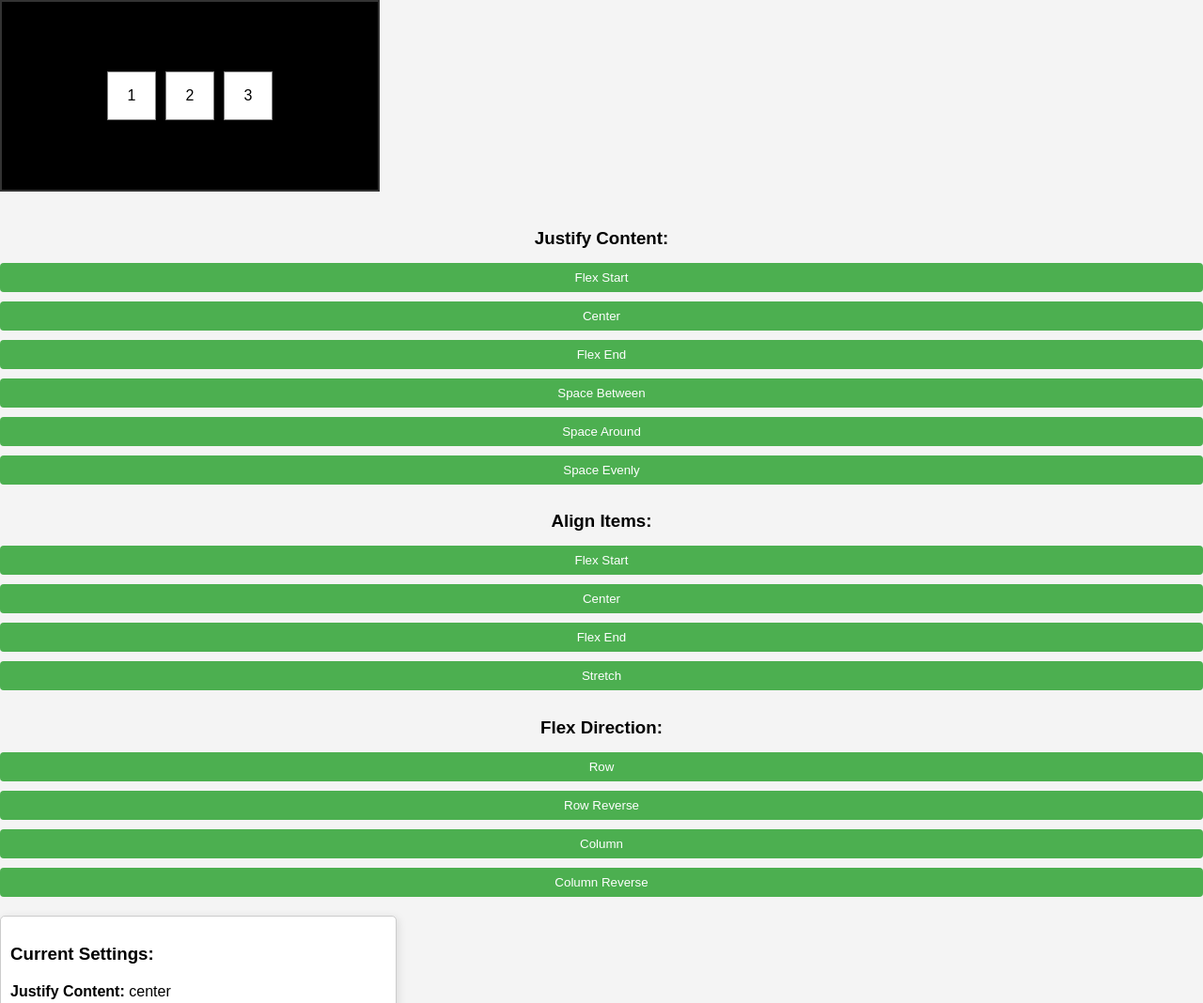
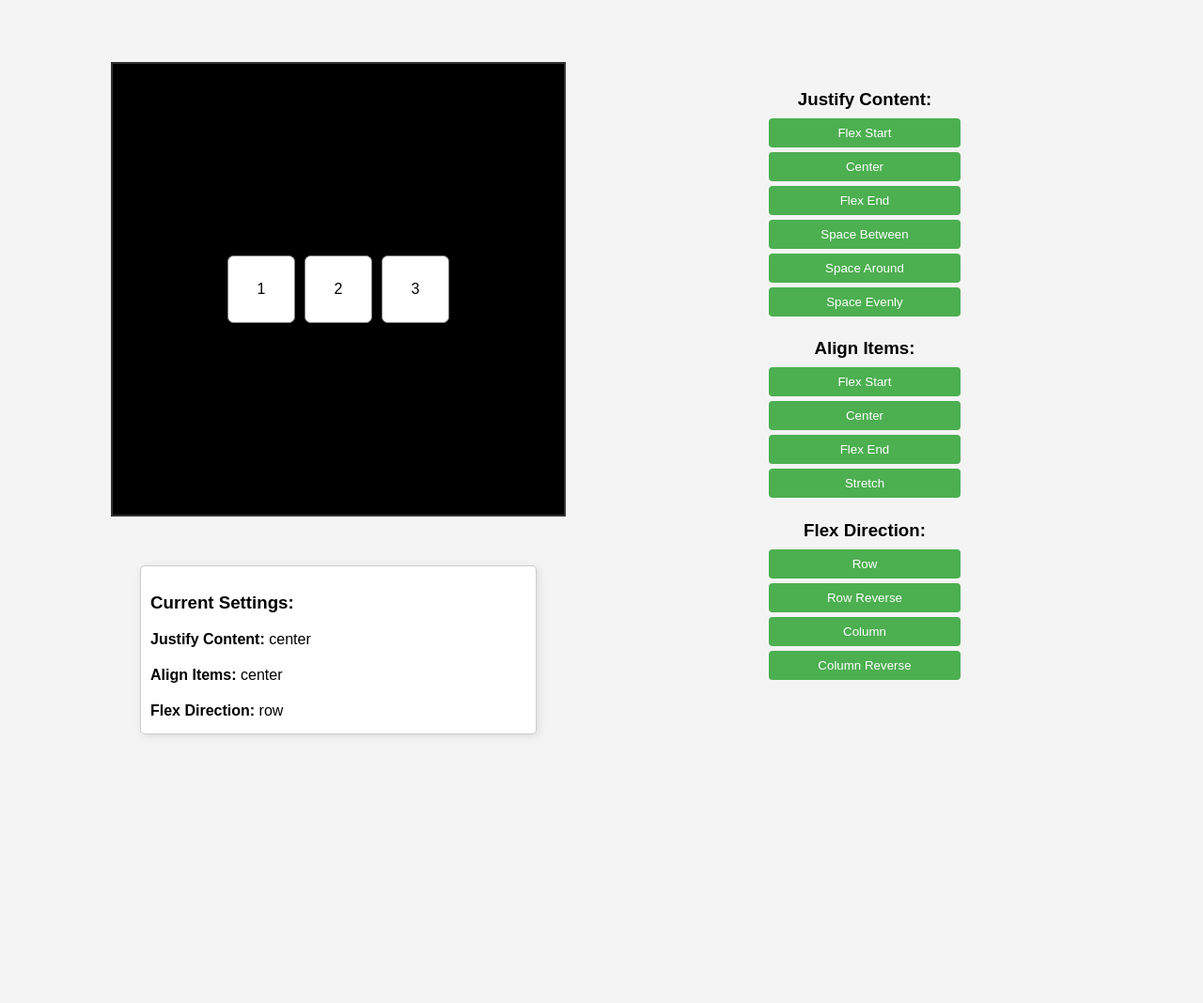
Before and after one commit to TotevM/Flex-box-Vusializer, a plain HTML site: page index.html in a window 1280 px wide. Shown: the top 1068 px of the page at 94% size. After the commit the page ends 800 px from the top, so only its background shows below. Drawn offline with Linux system fonts and the light colour scheme.

Commit message:
Finished Page Styling

```diff
--- a/index.html
+++ b/index.html
@@ -8,13 +8,32 @@
     </head>
     <body>
         <div class="container">
-            <div class="black-box" id="blackBox">
-                <div class="item">1</div>
-                <div class="item">2</div>
-                <div class="item">3</div>
+            <div class="left child">
+
+                <div class="black-box" id="blackBox">
+                    <div class="item">1</div>
+                    <div class="item">2</div>
+                    <div class="item">3</div>
+                </div>
+
+                <div class="status-box">
+                    <h3>Current Settings:</h3>
+                    <p>
+                        <strong>Justify Content:</strong>
+                        <span id="justifyContentStatus">center</span>
+                    </p>
+                    <p>
+                        <strong>Align Items:</strong>
+                        <span id="alignItemsStatus">center</span>
+                    </p>
+                    <p>
+                        <strong>Flex Direction:</strong>
+                        <span id="flexDirectionStatus">row</span>
+                    </p>
+                </div>
             </div>
 
-            <div class="controls">
+            <div class="controls child">
                 <h3>Justify Content:</h3>
                 <button onclick="setJustifyContent('flex-start')">
                     Flex Start
@@ -53,22 +72,6 @@
             </div>
         </div>
 
-        <div class="status-box">
-            <h3>Current Settings:</h3>
-            <p>
-                <strong>Justify Content:</strong>
-                <span id="justifyContentStatus">center</span>
-            </p>
-            <p>
-                <strong>Align Items:</strong>
-                <span id="alignItemsStatus">center</span>
-            </p>
-            <p>
-                <strong>Flex Direction:</strong>
-                <span id="flexDirectionStatus">row</span>
-            </p>
-        </div>
-
         <script src="scripts.js"></script>
     </body>
 </html>
--- a/styles.css
+++ b/styles.css
@@ -6,41 +6,59 @@ body {
 }
 
 .container {
-  text-align: center;
+    display: flex;
+    height: 100vh;
+    justify-content: center;
+    align-items: center;
+    gap: 3em;
+}
+
+.left {
+    display: flex;
+    flex-direction: column;
+    align-items: center;
 }
 
 .black-box {
+    margin-top: 3em;
     display: flex;
     justify-content: center;
     align-items: center;
-  width: 400px;
-  height: 200px;
+    width: 30em;
+    height: 30em;
     background-color: black;
     margin-bottom: 20px;
     border: 2px solid #333;
 }
 
 .item {
-  min-width: 50px;
-  min-height: 50px;
+    min-width: 70px;
+    min-height: 70px;
     background-color: white;
     color: black;
     display: flex;
     justify-content: center;
     align-items: center;
     margin: 5px;
+    border-radius: 0.4em;
     border: 1px solid gray;
 }
 
-.controls, .status-box {
+.controls {
     display: flex;
     flex-direction: column;
-  gap: 10px;
+    gap: 5px;
+    align-items: center;
+}
+
+.child {
+    min-width: 40%;
 }
 
 button {
+    min-width: 40%;
     padding: 8px 16px;
-  background-color: #4CAF50;
+    background-color: #4caf50;
     color: white;
     border: none;
     cursor: pointer;
@@ -53,15 +71,18 @@ button:hover {
 }
 
 h3 {
-  margin-bottom: 5px;
+    margin-bottom: 0.2em;
 }
 
 .status-box {
-  margin-top: 20px;
+    display: flex;
+    flex-direction: column;
+    gap: 10px;
+    margin-top: 2em;
     padding: 10px;
     border: 1px solid #ccc;
     background-color: #fff;
-  box-shadow: 2px 2px 10px rgba(0,0,0,0.1);
+    box-shadow: 2px 2px 10px rgba(0, 0, 0, 0.1);
     border-radius: 5px;
     text-align: left;
     width: 400px;
```
Lines whose indentation alone changed are shown as unchanged.
